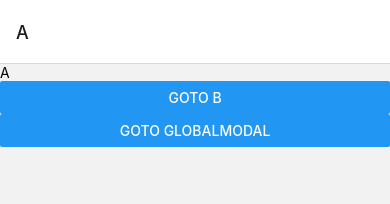
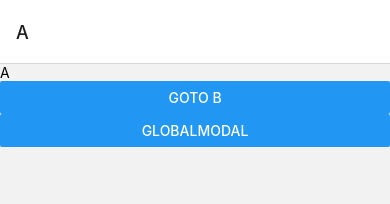
Before and after one commit to nightohl/RNGlobalModal, a React Native app: screen / in a window 390 px wide. Shown: the top 204 px of the page. Built offline with nearby package versions, Linux system fonts and the light colour scheme.

Commit message:
test: ModalA 팝업 중첩 예시코드 적용

```diff
--- a/src/screens/A.tsx
+++ b/src/screens/A.tsx
@@ -1,13 +1,26 @@
 import React from 'react';
-import {SafeAreaView, Text} from 'react-native';
+import {Button, SafeAreaView, Text} from 'react-native';
 import {NavigateButton} from '../components/NavigateButton';
+import {useModalA} from '../features/ModalA/hooks/useModalA';
 
 export const A = () => {
+  const {openModal} = useModalA({
+    title: 'Some Error',
+    description: 'blah blah',
+  });
+
+  const multipleModals = () => {
+    openModal();
+    setTimeout(() => openModal(), 500);
+    setTimeout(() => openModal(), 1000);
+    setTimeout(() => openModal(), 1500);
+  };
+
   return (
     <SafeAreaView>
       <Text>A</Text>
       <NavigateButton screen="B" />
-      <NavigateButton screen="GlobalModal" />
+      <Button title="GlobalModal" onPress={multipleModals} />
     </SafeAreaView>
   );
 };
--- /dev/null
+++ b/src/types/index.ts
@@ -0,0 +1 @@
+export type Optional<T, K extends keyof T> = Omit<T, K> & Partial<T>;
```
